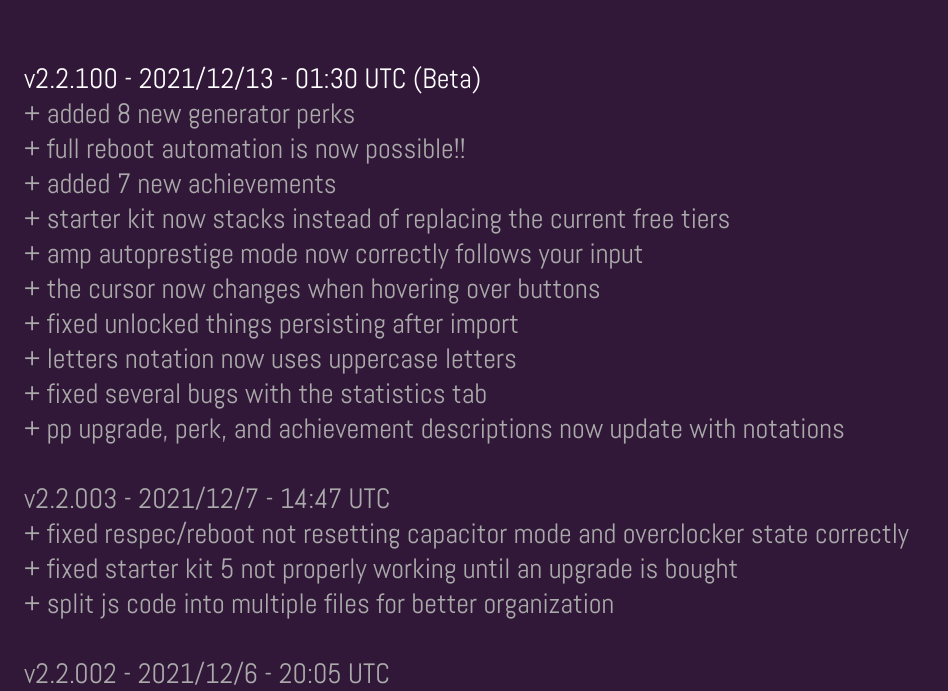
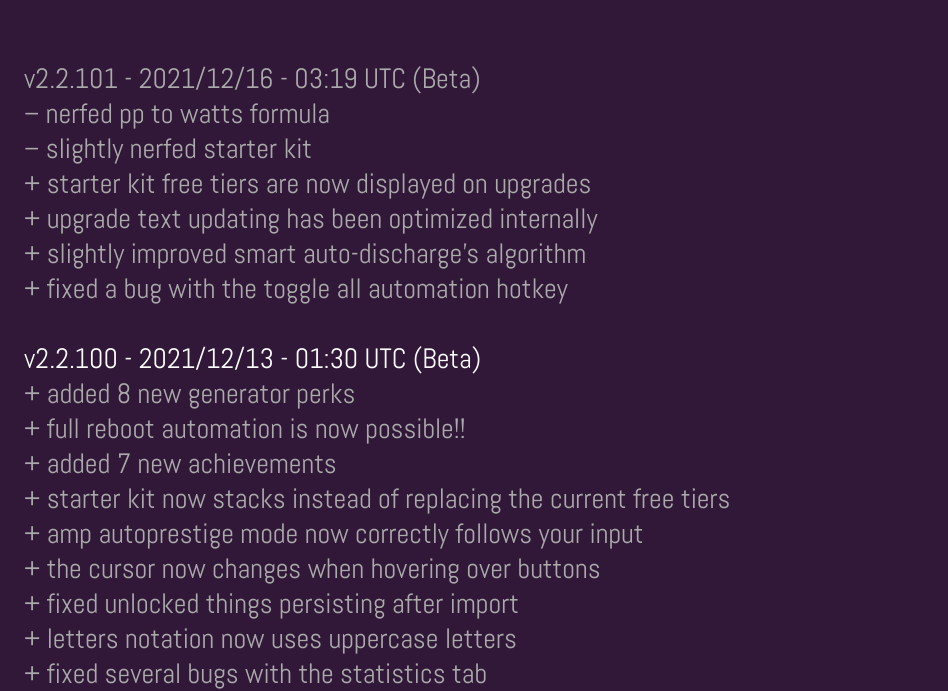
Before and after one commit to Zakuro98/EXP-Simulator-Beta, a plain HTML site: page changelog.html in a window 1280 px wide. Shown: the part 115-806 px from the top of the page, without its empty margins (0-948 px from the left). Drawn offline with Linux system fonts and the light colour scheme.

Commit message:
Update changelog.html

```diff
--- a/changelog.html
+++ b/changelog.html
@@ -12,6 +12,16 @@
                 CHANGELOG
             </p>
 
+            <p class="change_minor">
+                v2.2.101 - 2021/12/16 - 03:19 UTC (Beta)
+                <br>– nerfed pp to watts formula
+                <br>– slightly nerfed starter kit
+                <br>+ starter kit free tiers are now displayed on upgrades
+                <br>+ upgrade text updating has been optimized internally
+                <br>+ slightly improved smart auto-discharge's algorithm
+                <br>+ fixed a bug with the toggle all automation hotkey
+                <br><br>
+            </p>
             <p class="change_head">
                 v2.2.100 - 2021/12/13 - 01:30 UTC (Beta)
             </p>
```
